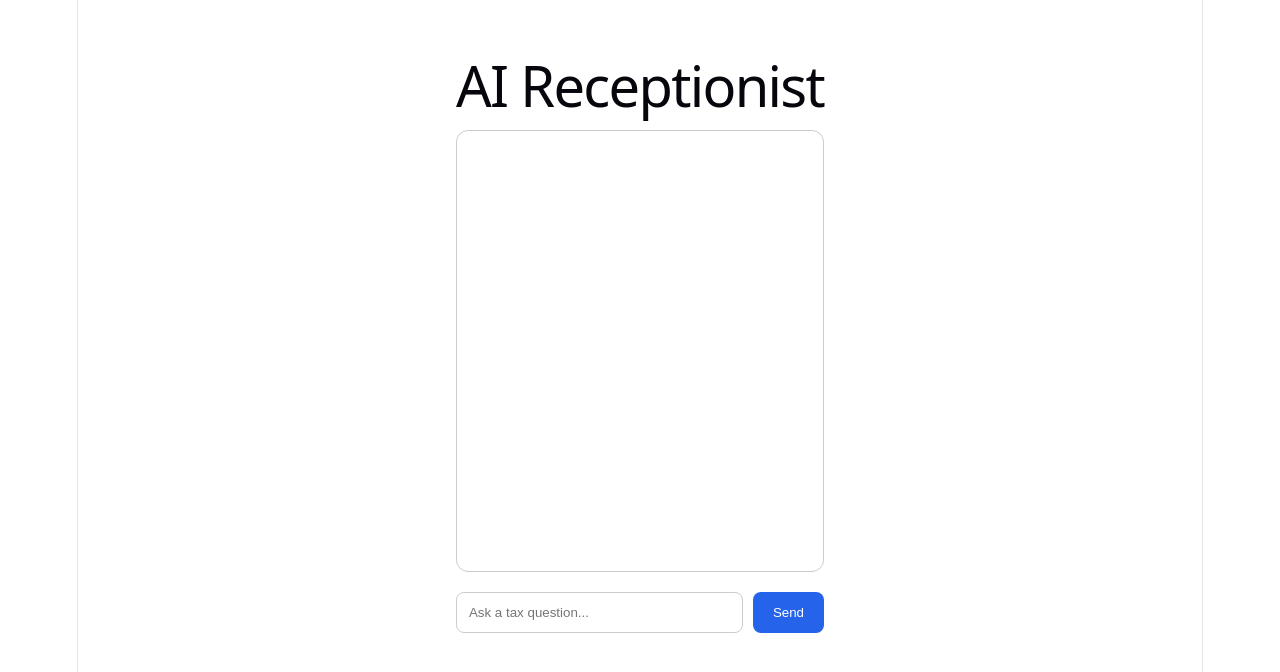
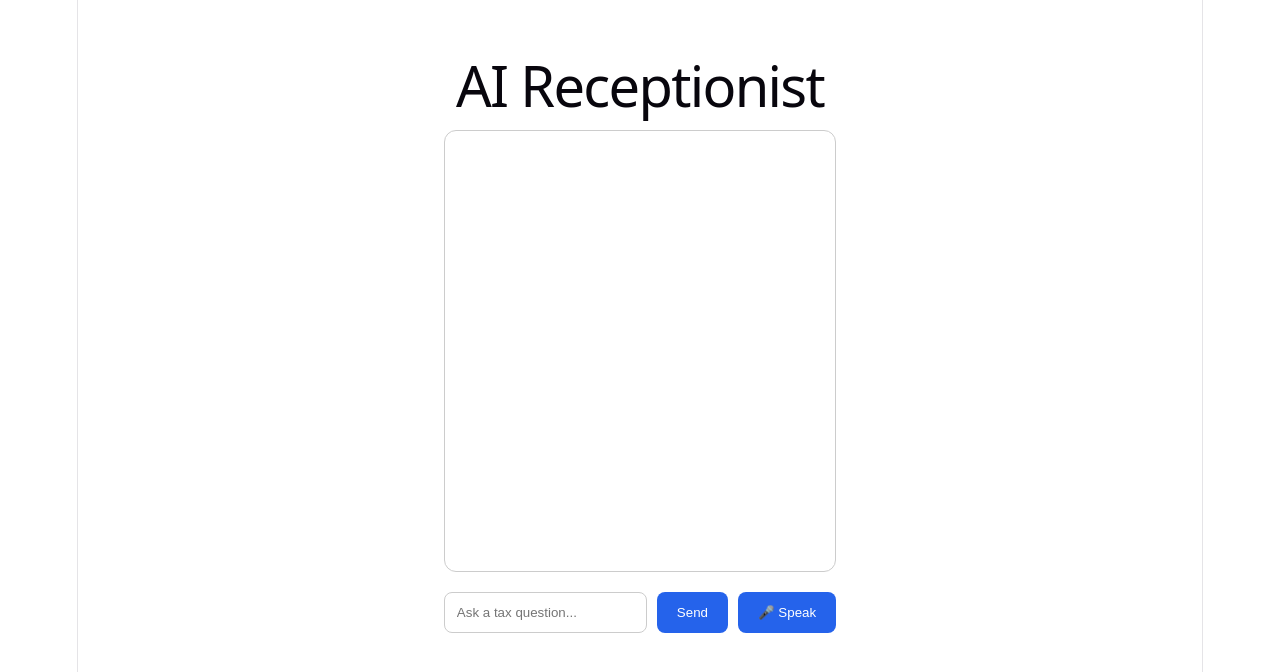
Before and after one commit to jas-michele/tax-ai-receptionist-, a React (Vite) app in the folder client/: page /chat in a window 1280 px wide. Shown: the top 672 px of the page. Built offline with nearby package versions, Linux system fonts and the light colour scheme.

Commit message:
feat: add speech recognition functionality to ChatPage for voice input

```diff
--- a/client/src/pages/ChatPage.tsx
+++ b/client/src/pages/ChatPage.tsx
@@ -10,6 +10,8 @@ export default function ChatPage() {
     const [message, setMessage] = useState("");
 
     const [messages, setMessages] = useState<Message[]>([]);
+
+    const [islistening, setIsListening] = useState(false);
 
     async function handleSendMessage() {
 
@@ -64,6 +66,53 @@ export default function ChatPage() {
         }
     }
 
+    function startListening() {
+
+        const SpeechRecognition =
+          (window as any).SpeechRecognition ||
+          (window as any).webkitSpeechRecognition;
+
+        if (!SpeechRecognition) {
+            alert(
+                 "Speech recognition not supported"
+                );
+
+                return;
+        }
+
+        const recognition =
+            new SpeechRecognition();
+
+            recognition.lang = "en-US";
+
+            recognition.start();
+
+            setIsListening(true);
+
+            recognition.onresult = (event: any) => {
+
+                const transcript =
+                    event.results[0][0].transcript;
+
+                    setMessage(transcript);
+
+                    setIsListening(false);
+            };
+
+            recognition.onerror = () => {
+
+                setIsListening(false);
+            };
+
+            recognition.onend = () => {
+
+                setIsListening(false)
+            };
+
+    }
+
+
+
     return (
 
         <div className="chat-container">
@@ -114,6 +163,14 @@ export default function ChatPage() {
                     Send
                 </button>
 
+                <button
+                    onClick={startListening}
+                >
+                    {islistening
+                        ? "Listening..."
+                        : " 🎤 Speak"}
+                    </button>
+
             </div>
 
         </div>
```
